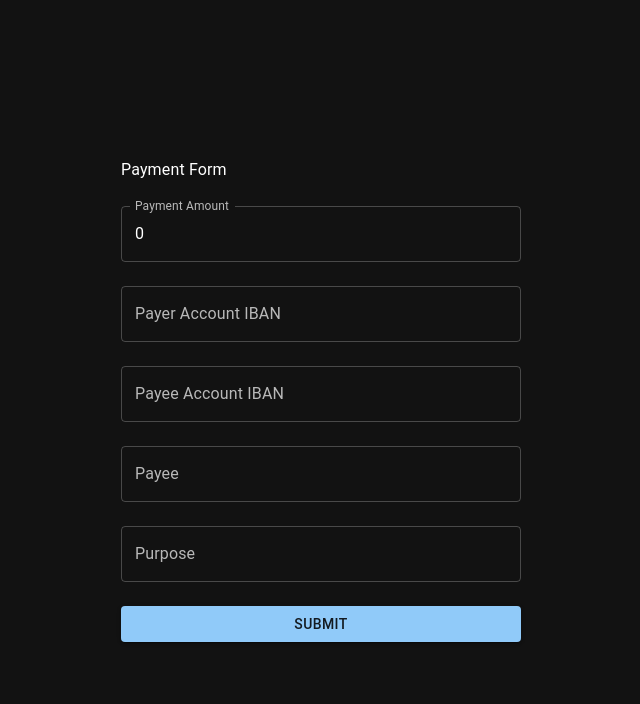
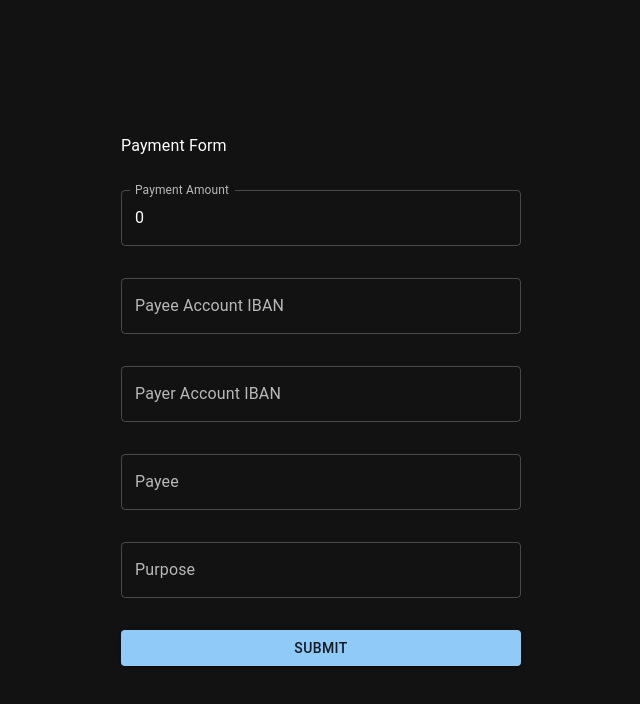
Before and after one commit to IgnasKav/baltic-amadeus-task, a React (Vite) app: page / in a window 1280 px wide. Shown: the top 704 px of the page, without its empty margins (319-959 px from the left). Built offline with nearby package versions, Linux system fonts and the light colour scheme.

Commit message:
setup tanstack query, use it to validate iban, create reusable iban fields

```diff
--- a/package.json
+++ b/package.json
@@ -15,6 +15,7 @@
     "@mui/material": "^7.3.5",
     "@tailwindcss/vite": "^4.1.16",
     "@tanstack/react-form": "^1.23.8",
+    "@tanstack/react-query": "^5.90.6",
     "react": "^19.1.1",
     "react-dom": "^19.1.1",
     "tailwindcss": "^4.1.16",
--- a/src/App.tsx
+++ b/src/App.tsx
@@ -1,6 +1,7 @@
 import { PaymentForm } from "./components/payment-form";
 import { ThemeProvider, createTheme } from "@mui/material/styles";
 import CssBaseline from "@mui/material/CssBaseline";
+import { QueryClient, QueryClientProvider } from "@tanstack/react-query";
 
 const darkTheme = createTheme({
   palette: {
@@ -10,13 +11,15 @@ const darkTheme = createTheme({
 
 const App = () => {
   return (
-    <div className="h-screen w-screen">
+    <div className="h-screen w-screen p-8">
+      <QueryClientProvider client={new QueryClient()}>
         <ThemeProvider theme={darkTheme}>
           <CssBaseline />
           <div className="h-full flex items-center justify-center">
             <PaymentForm />
           </div>
         </ThemeProvider>
+      </QueryClientProvider>
     </div>
   );
 };
--- /dev/null
+++ b/src/components/inputs/iban-input.tsx
@@ -0,0 +1,66 @@
+import { defaultValues, withForm } from "@/forms/form-config";
+import { useQueryClient } from "@tanstack/react-query";
+import { ibanValidation } from "../schemas/payment-form-schema";
+
+type IbanFieldProps = {
+  label: string;
+  name: "payerAccountIBAN" | "payeeAccountIBAN";
+};
+
+type ValidateResult = { valid: boolean; iban: string };
+
+const validateIbanApi = async (iban: string) => {
+  const response = await fetch(
+    `https://matavi.eu/validate/?iban=${encodeURIComponent(iban)}`
+  );
+  if (!response.ok) {
+    throw new Error("Failed to validate IBAN");
+  }
+  const result = await response.json();
+
+  return result;
+};
+
+export const IbanField = withForm({
+  ...defaultValues,
+  props: {
+    label: "",
+    name: "payerAccountIBAN",
+  } as IbanFieldProps,
+  render: function Render({ form, name, label }) {
+    const queryClient = useQueryClient();
+
+    return (
+      <div className="w-full">
+        <form.AppField
+          name={name}
+          validators={{
+            onDynamic: ibanValidation,
+            onBlurAsyncDebounceMs: 500,
+            onBlurAsync: async ({ value }) => {
+              const iban = (value || "").trim();
+              ibanValidation.parse(iban);
+
+              const data = await queryClient.ensureQueryData<ValidateResult>({
+                queryKey: ["validate-iban", iban],
+                queryFn: () => validateIbanApi(iban),
+                staleTime: 1000 * 60 * 60 * 24, // 24h: reuse cached result
+                gcTime: 1000 * 60 * 60 * 24 * 7, // 7d
+              });
+
+              console.log("data", data);
+              return data.valid
+                ? undefined
+                : {
+                    message: "IBAN is invalid according to external validation",
+                  };
+            },
+          }}
+          children={(field) => (
+            <field.TextField label={label} className="w-full" />
+          )}
+        />
+      </div>
+    );
+  },
+});
--- a/src/components/inputs/text-field.tsx
+++ b/src/components/inputs/text-field.tsx
@@ -1,7 +1,12 @@
 import { useFieldContext } from "@/forms/form-config";
 import { TextField as MuiTextField } from "@mui/material";
 
-export function TextField({ label }: { label: string }) {
+type TextFieldProps = {
+  label: string;
+  className?: string;
+};
+
+export function TextField({ label, className }: TextFieldProps) {
   const { state, handleChange, handleBlur } = useFieldContext<string>();
 
   const combinedError = state.meta.errors.map((e) => e.message).join(", ");
@@ -9,6 +14,7 @@ export function TextField({ label }: { label: string }) {
   return (
     <MuiTextField
       label={label}
+      className={className}
       variant="outlined"
       value={state.value}
       onChange={(e) => handleChange(e.target.value)}
--- a/src/components/payment-form.tsx
+++ b/src/components/payment-form.tsx
@@ -1,36 +1,11 @@
-import { useAppForm } from "@/forms/form-config";
+import { defaultValues, useAppForm } from "@/forms/form-config";
 import { revalidateLogic } from "@tanstack/react-form";
-import z from "zod";
-
-const ibanValidation = z
-  .string()
-  // Will reduce request count to endpoint
-  .min(15, "IBAN must be at least 15 characters long")
-  .max(34, "IBAN cannot exceed 34 characters");
-
-const paymentFormSchema = z.object({
-  paymentAmount: z.number().min(0.01, "Payment amount must be at least 0.01"),
-  payerAccountIBAN: ibanValidation,
-  payeeAccountIBAN: ibanValidation,
-  payee: z
-    .string()
-    .min(3, "Payee is required")
-    .max(70, "Payee cannot exceed 70 characters"),
-  purpose: z
-    .string()
-    .min(3, "Purpose is required")
-    .max(135, "Purpose cannot exceed 135 characters"),
-});
+import { paymentFormSchema } from "@/components/schemas/payment-form-schema";
+import { IbanField } from "./inputs/iban-input";
 
 export const PaymentForm = () => {
   const form = useAppForm({
-    defaultValues: {
-      paymentAmount: 0,
-      payerAccountIBAN: "",
-      payeeAccountIBAN: "",
-      payee: "",
-      purpose: "",
-    },
+    ...defaultValues,
     validationLogic: revalidateLogic({
       mode: "blur",
       modeAfterSubmission: "change",
@@ -50,7 +25,7 @@ export const PaymentForm = () => {
         e.preventDefault();
         form.handleSubmit();
       }}
-      className="flex flex-col gap-6 w-[400px]"
+      className="flex flex-col gap-8 w-[400px]"
     >
       <h1>Payment Form</h1>
 
@@ -61,19 +36,15 @@ export const PaymentForm = () => {
         }}
         children={(field) => <field.NumberField label="Payment Amount" />}
       />
-      <form.AppField
+      <IbanField
+        form={form}
+        name="payeeAccountIBAN"
+        label="Payee Account IBAN"
+      />
+      <IbanField
+        form={form}
         name="payerAccountIBAN"
-        validators={{
-          onDynamic: paymentFormSchema.shape.payerAccountIBAN,
-        }}
-        children={(field) => <field.TextField label="Payer Account IBAN" />}
-      />
-      <form.AppField
-        name="payeeAccountIBAN"
-        validators={{
-          onDynamic: paymentFormSchema.shape.payeeAccountIBAN,
-        }}
-        children={(field) => <field.TextField label="Payee Account IBAN" />}
+        label="Payer Account IBAN"
       />
       <form.AppField
         name="payee"
--- /dev/null
+++ b/src/components/schemas/payment-form-schema.ts
@@ -0,0 +1,26 @@
+import z from "zod";
+import { PaymentForm } from '../payment-form';
+
+const ibanValidation = z
+    .string()
+    // Will reduce request count to endpoint
+    .min(15, "IBAN must be at least 15 characters long")
+    .max(34, "IBAN cannot exceed 34 characters");
+
+const paymentFormSchema = z.object({
+    paymentAmount: z.number().min(0.01, "Payment amount must be at least 0.01"),
+    payerAccountIBAN: ibanValidation,
+    payeeAccountIBAN: ibanValidation,
+    payee: z
+        .string()
+        .min(3, "Payee is required")
+        .max(70, "Payee cannot exceed 70 characters"),
+    purpose: z
+        .string()
+        .min(3, "Purpose is required")
+        .max(135, "Purpose cannot exceed 135 characters"),
+});
+
+type PaymentForm = z.infer<typeof paymentFormSchema>;
+
+export { paymentFormSchema, ibanValidation, PaymentForm };
--- a/src/forms/form-config.ts
+++ b/src/forms/form-config.ts
@@ -1,12 +1,22 @@
 import { SubscribeButton } from "@/components/inputs/form-subscribe-button";
 import { NumberField } from "@/components/inputs/number-field";
 import { TextField } from "@/components/inputs/text-field";
-import { createFormHook, createFormHookContexts } from "@tanstack/react-form";
+import { createFormHook, createFormHookContexts, formOptions } from "@tanstack/react-form";
+
+export const defaultValues = formOptions({
+    defaultValues: {
+        paymentAmount: 0,
+        payerAccountIBAN: "",
+        payeeAccountIBAN: "",
+        payee: "",
+        purpose: "",
+    }
+});
 
 export const { fieldContext, formContext, useFieldContext, useFormContext } =
     createFormHookContexts();
 
-export const { useAppForm } = createFormHook({
+export const { useAppForm, withForm } = createFormHook({
     fieldComponents: {
         TextField,
         NumberField,
```
Also changed, not shown: 1 other file (tests, documents, lock files or other folders). Lines whose indentation alone changed are shown as unchanged.
